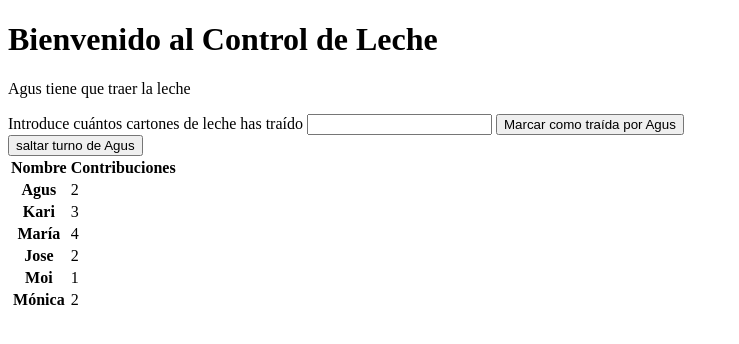
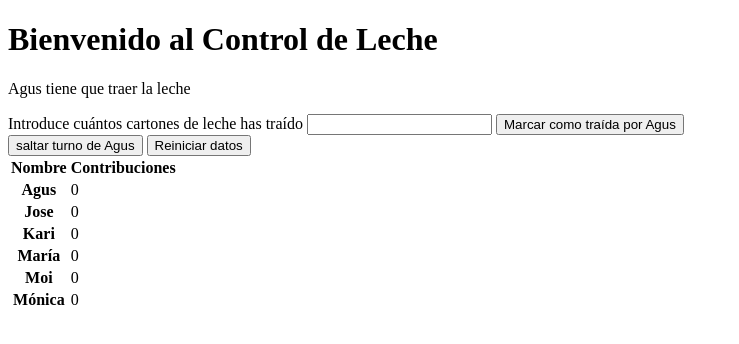
Before and after one commit to krawid/leche, a Flask app: page / in a window 1280 px wide. Shown: the top 344 px of the page, without its empty margins (0-739 px from the left). Run offline with Flask 3, Linux system fonts and the light colour scheme.

Commit message:
añadida funcionalidad de reinicio de los datos

```diff
--- a/app.py
+++ b/app.py
@@ -6,24 +6,29 @@ app = Flask(__name__)
 app.secret_key = "clave_secreta"
 ruta_archivo = os.path.join("data", "estado.json")
 
+datos_iniciales = {
+    "lista": [
+        {"nombre": "Agus", "contribuciones": 0},
+        {"nombre": "Jose", "contribuciones": 0},
+        {"nombre": "Kari", "contribuciones": 0},
+        {"nombre": "María", "contribuciones": 0},
+        {"nombre": "Moi", "contribuciones": 0},
+        {"nombre": "Mónica", "contribuciones": 0}
+    ],
+    "indice_actual": 0
+}
+
 def cargar_datos(ruta_archivo):
     try:
         with open(ruta_archivo, "r", encoding="utf-8") as archivo:
             datos = json.load(archivo)
     except (FileNotFoundError, json.JSONDecodeError):
-        datos = {
-            "lista": [
-                {"nombre": "Agus", "contribuciones": 0},
-                {"nombre": "Jose", "contribuciones": 0},
-                {"nombre": "Kari", "contribuciones": 0},
-                {"nombre": "María", "contribuciones": 0},
-                {"nombre": "Moi", "contribuciones": 0},
-                {"nombre": "Mónica", "contribuciones": 0}
-            ],
-            "indice_actual": 0
-        }
+        datos = datos_iniciales
     return datos
 
+def reiniciar_datos():
+    with open(ruta_archivo, "w", encoding="utf-8") as archivo:
+        json.dump(datos_iniciales, archivo, ensure_ascii=False)
 
 @app.route('/', methods=["GET", "POST"])
 def home():
@@ -44,7 +49,10 @@ def home():
                 datos["lista"].append(datos["lista"].pop(datos["indice_actual"]))
             else:
                 datos["indice_actual"] = 0
-        print("antes de guardar los datos")
+        elif request.form["action"] == "reiniciar":
+            reiniciar_datos()
+            datos = cargar_datos(ruta_archivo)
+            flash("Datos reiniciados correctamente.", "info")
         with open(ruta_archivo, "w", encoding="utf-8") as archivo:
             json.dump(datos, archivo, ensure_ascii=False)
         print("después del guardado")
@@ -56,4 +64,4 @@ def home():
 
     return render_template("index.html", proximo=datos["lista"][datos["indice_actual"]]["nombre"], datos=datos, es_solicitud_post=es_solicitud_post)
 if __name__ == "__main__":
-    app.run(debug=True, host="0.0.0.0")
+    app.run(debug=True)
--- a/data/estado.json
+++ b/data/estado.json
@@ -1 +1 @@
-{"lista": [{"nombre": "Agus", "contribuciones": 2}, {"nombre": "Kari", "contribuciones": 3}, {"nombre": "María", "contribuciones": 4}, {"nombre": "Jose", "contribuciones": 2}, {"nombre": "Moi", "contribuciones": 1}, {"nombre": "Mónica", "contribuciones": 2}], "indice_actual": 0}
+{"lista": [{"nombre": "Agus", "contribuciones": 0}, {"nombre": "Jose", "contribuciones": 0}, {"nombre": "Kari", "contribuciones": 0}, {"nombre": "María", "contribuciones": 0}, {"nombre": "Moi", "contribuciones": 0}, {"nombre": "Mónica", "contribuciones": 0}], "indice_actual": 0}
--- a/templates/index.html
+++ b/templates/index.html
@@ -22,7 +22,9 @@
     </form>
     <form method="post">
         <button type="submit" name="action" value="saltar">saltar turno de {{ proximo }}</button>
+        <button type="submit" name="action" value="reiniciar" onclick="return confirmarReinicio()">Reiniciar datos</button>
     </form>
+
 
     <table>
         <tr>
@@ -36,6 +38,12 @@
         </tr>
         {% endfor %}
     </table>
+    <script>
+        function confirmarReinicio() {
+            return confirm("¿Estás seguro de que quieres reiniciar los datos?.");
+        }
+        </script>
+
 
 </body>
 </html>
```
Lines whose indentation alone changed are shown as unchanged.
